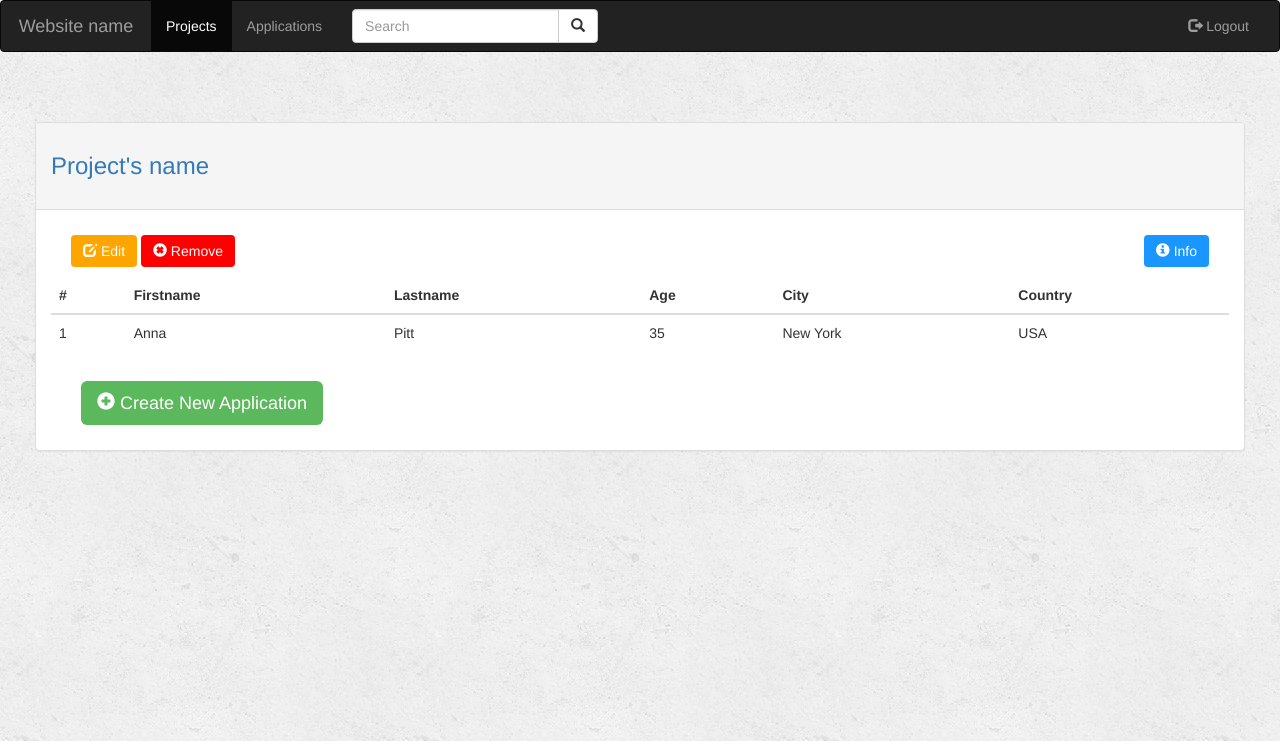
After one commit to Ylmz42/Django_Application, a Django app: template project/templates/project/project_detail.html in a window 1280 px wide. The commit adds this page. Shown: the top 741 px of the page. Run offline with Django 3.2, Linux system fonts and the light colour scheme; the template is opened without the code that fills it, so the values that code supplies are empty; some libraries are stand-ins or nearby versions.

Commit message:
Added project_detail page

```diff
--- a/project/templates/project/detail.html
+++ b/project/templates/project/detail.html
@@ -2,6 +2,6 @@
 
 {% block body %}
 
-  {{ project }}
+{{ project }}
 
 {% endblock %}
--- /dev/null
+++ b/project/templates/project/project_detail.html
@@ -0,0 +1,51 @@
+{% extends 'project/base.html' %}
+
+{% block body %}
+<div class="row"
+<div class="container">
+  <div class="panel panel-default" style="margin: 50px;">
+    <div class="panel-heading">
+      <h3> <a href="#">Project's name </a><h3>
+      </div>
+      <div class="panel-body">
+        <a href="#" class="btn btn-warning " style="background-color: orange; border: none; margin: 10px 0px 10px 20px">
+          <span class="glyphicon glyphicon-edit" style="background-color: orange"></span> Edit
+        </a>
+        <a href="#" class="btn btn-danger " style="background-color: red; border: none;">
+          <span class="glyphicon glyphicon-remove-sign" style="background-color: red"></span> Remove
+        </a>
+        <a href="#" class="btn btn-info" style="background-color:#1996ff; border: none; float:right; margin: 10px 20px 10px 0px">
+          <span class="glyphicon glyphicon-info-sign" style="background-color:#1996ff"></span> Info
+        </a>
+        <table class="table table-hover">
+          <thead>
+            <tr>
+              <th>#</th>
+              <th>Firstname</th>
+              <th>Lastname</th>
+              <th>Age</th>
+              <th>City</th>
+              <th>Country</th>
+            </tr>
+          </thead>
+          <tbody>
+            <tr>
+              <td>1</td>
+              <td>Anna</td>
+              <td>Pitt</td>
+              <td>35</td>
+              <td>New York</td>
+              <td>USA</td>
+            </tr>
+          </tbody>
+        </table>
+        <div style = "margin: 30px 0px 10px 30px">
+          <a href="#" class="btn btn-success btn-lg" style="border:none">
+            <span class="glyphicon glyphicon-plus-sign"></span> Create New Application
+          </a>
+        </div>
+      </div>
+    </div>
+  </div>
+</div>
+{% endblock %}
```
Also changed, not shown: project/templates/project/form_template.html (indentation only), project/templates/project/index.html (indentation only), project/templates/project/login.html (indentation only), project/templates/project/register.html (indentation only).
